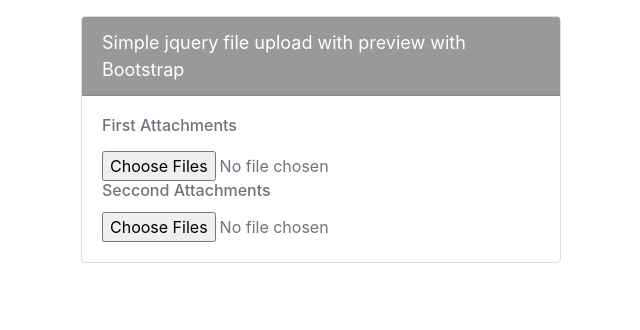
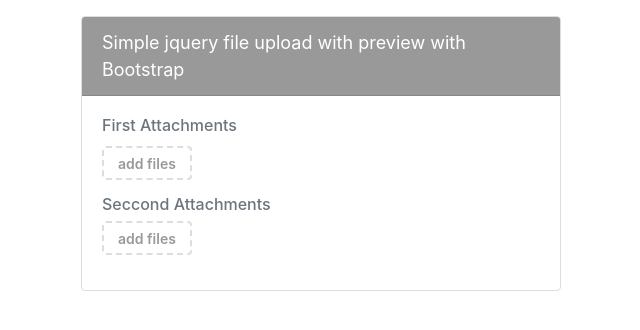
Before and after one commit to shehzadali110/file-upload-preview-in-jquery, a plain HTML site: page index.html in a window 1280 px wide. Shown: the whole page, without its empty margins (319-959 px from the left). Drawn offline with nearby package versions, Linux system fonts and the light colour scheme; some packages are replaced by stand-ins of ours; a script that the page names is missing.

Commit message:
first commit

```diff
--- a/index.html
+++ b/index.html
@@ -1,10 +1,11 @@
 <!DOCTYPE html>
 <html lang="en">
+
 <head>
   <title>File Upload Previewer</title>
   <meta charset="utf-8" />
   <link href="https://stackpath.bootstrapcdn.com/bootstrap/4.5.2/css/bootstrap.min.css" rel="stylesheet" />
-    <link href="uploader.css" rel="stylesheet" />
+  <link href="css/uploader.css" rel="stylesheet" />
 </head>
 
 <body>
@@ -24,15 +25,14 @@
   </div>
 
 </body>
+
 </html>
 
 <script type="text/javascript" src="https://code.jquery.com/jquery-3.5.1.min.js"></script>
-<script type="text/javascript" src="jquery.uploadPreviewer.js"></script>
+<script type="text/javascript" src="js/uploader.js"></script>
 
 <script type="text/javascript">
-  $(document).ready(function() {
-    // $("input[type=file]").uploadPreviewer();
-
+  $(document).ready(function () {
     $("#image-upload1").uploadPreviewer({
       preview_box: "#file-uploader1",
       button_text: "add files"
@@ -41,6 +41,5 @@
       preview_box: "#file-uploader2",
       button_text: "add files"
     });
-
   });
 </script>
```
Also changed, not shown: css/uploader.css (renamed from uploader.css), js/uploader.js (renamed from uploader.js), 1 other file. Lines whose indentation alone changed are shown as unchanged.
